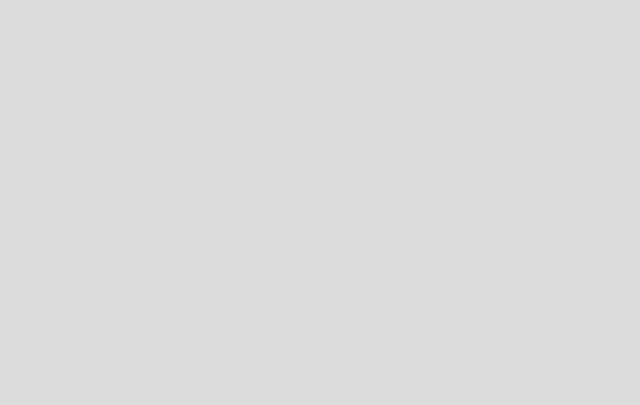
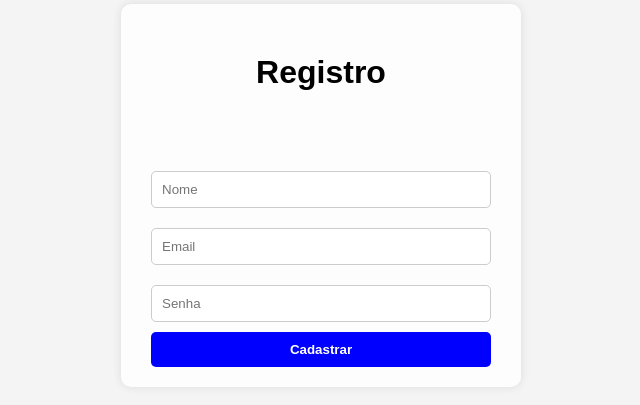
Before and after one commit to joaoppaixao/projeto-barbearia, a React (Create React App) app in the folder barber/: page /registro in a window 1280 px wide. Before the commit this address had no page. Shown: the part 205-610 px from the top of the page, without its empty margins (319-959 px from the left). Built offline with nearby package versions, Linux system fonts and the light colour scheme.

Commit message:
adicionando o axios e json

```diff
--- /dev/null
+++ b/barber/db.json
@@ -0,0 +1,3 @@
+{
+    "usuarios": []
+}
--- a/barber/package.json
+++ b/barber/package.json
@@ -14,6 +14,8 @@
     "web-vitals": "^2.1.4"
   },
   "scripts": {
+    "server": "json-server --watch db.json --port 3000",
+    "dev": "vite",
     "start": "react-scripts start",
     "build": "react-scripts build",
     "test": "react-scripts test",
--- a/barber/src/App.js
+++ b/barber/src/App.js
@@ -6,6 +6,7 @@ import Home from './pages/Home';
 import Horario from './pages/Horario';
 import InfoCliente from './pages/InfoCliente';
 import Servico from './pages/Servico';
+import Registro from './pages/Registro';
 
 
 function App() {
@@ -19,7 +20,7 @@ function App() {
         <Route path="/infoCliente" element={<InfoCliente />} />
         <Route path="/horario" element={<Horario />} />
         <Route path="/servico" element={<Servico />} />
-
+        <Route path="/registro" element={<Registro />} />
       </Routes>
     </BrowserRouter>
   );
--- /dev/null
+++ b/barber/src/pages/Registro.jsx
@@ -0,0 +1,65 @@
+// src/pages/Registro.jsx
+import React, { useState } from 'react';
+import api from '../services/api';
+import '../styles/Registro.css';
+
+
+const Registro = () => {
+  const [form, setForm] = useState({
+    nome: '',
+    email: '',
+    senha: '',
+  });
+
+  const handleChange = (e) => {
+    setForm({ ...form, [e.target.name]: e.target.value });
+  };
+
+  const handleSubmit = async (e) => {
+    e.preventDefault();
+
+    try {
+      await api.post('/usuarios', form); // ajuste o endpoint conforme sua API
+      alert('Usuário cadastrado com sucesso!');
+      setForm({ nome: '', email: '', senha: '' });
+    } catch (error) {
+      alert('Erro ao cadastrar usuário.');
+      console.error(error);
+    }
+  };
+
+  return (
+    <div className="registro-container">
+      <h1>Registro</h1>
+      <form onSubmit={handleSubmit}>
+        <input
+          type="text"
+          name="nome"
+          placeholder="Nome"
+          value={form.nome}
+          onChange={handleChange}
+          required
+        />
+        <input
+          type="email"
+          name="email"
+          placeholder="Email"
+          value={form.email}
+          onChange={handleChange}
+          required
+        />
+        <input
+          type="password"
+          name="senha"
+          placeholder="Senha"
+          value={form.senha}
+          onChange={handleChange}
+          required
+        />
+        <button type="submit">Cadastrar</button>
+      </form>
+    </div>
+  );
+};
+
+export default Registro;
--- /dev/null
+++ b/barber/src/services/api.js
@@ -0,0 +1,7 @@
+import axios from 'axios';
+
+const api = axios.create({
+  baseURL: 'http://localhost:3000',
+});
+
+export default api;
--- a/barber/src/styles/DashBarbeiro.css
+++ b/barber/src/styles/DashBarbeiro.css
@@ -66,5 +66,4 @@ body, html {
 
 .dash:hover {
     background-color: rgba(131, 131, 131, 0.381);
-
 }
--- /dev/null
+++ b/barber/src/styles/Registro.css
@@ -0,0 +1,45 @@
+body {
+    font-family: Arial, sans-serif;
+    display: flex;
+    justify-content: center;
+    align-items: center;
+    height: 100vh;
+    background-color: #f4f4f4;
+    margin: 0;
+  }
+
+  /* Container do formulário */
+  .registro-container {
+    background: rgb(253, 253, 253);
+    padding: 20px 30px;
+    border-radius: 10px;
+    box-shadow: 0 0 10px rgba(0, 0, 0, 0.1);
+    text-align: center;
+    width: 100%;
+    max-width: 400px;
+  }
+
+  /* Campos de entrada */
+  .registro-container input {
+    width: 100%;
+    padding: 10px;
+    margin: 10px 0;
+    border: 1px solid #ccc;
+    border-radius: 5px;
+  }
+
+  /* Botão de envio */
+  .registro-container button {
+    width: 100%;
+    padding: 10px;
+    background: blue;
+    color: white;
+    border: none;
+    border-radius: 5px;
+    cursor: pointer;
+    font-weight: bold;
+  }
+
+  .registro-container button:hover {
+    background: darkblue;
+  }
```
